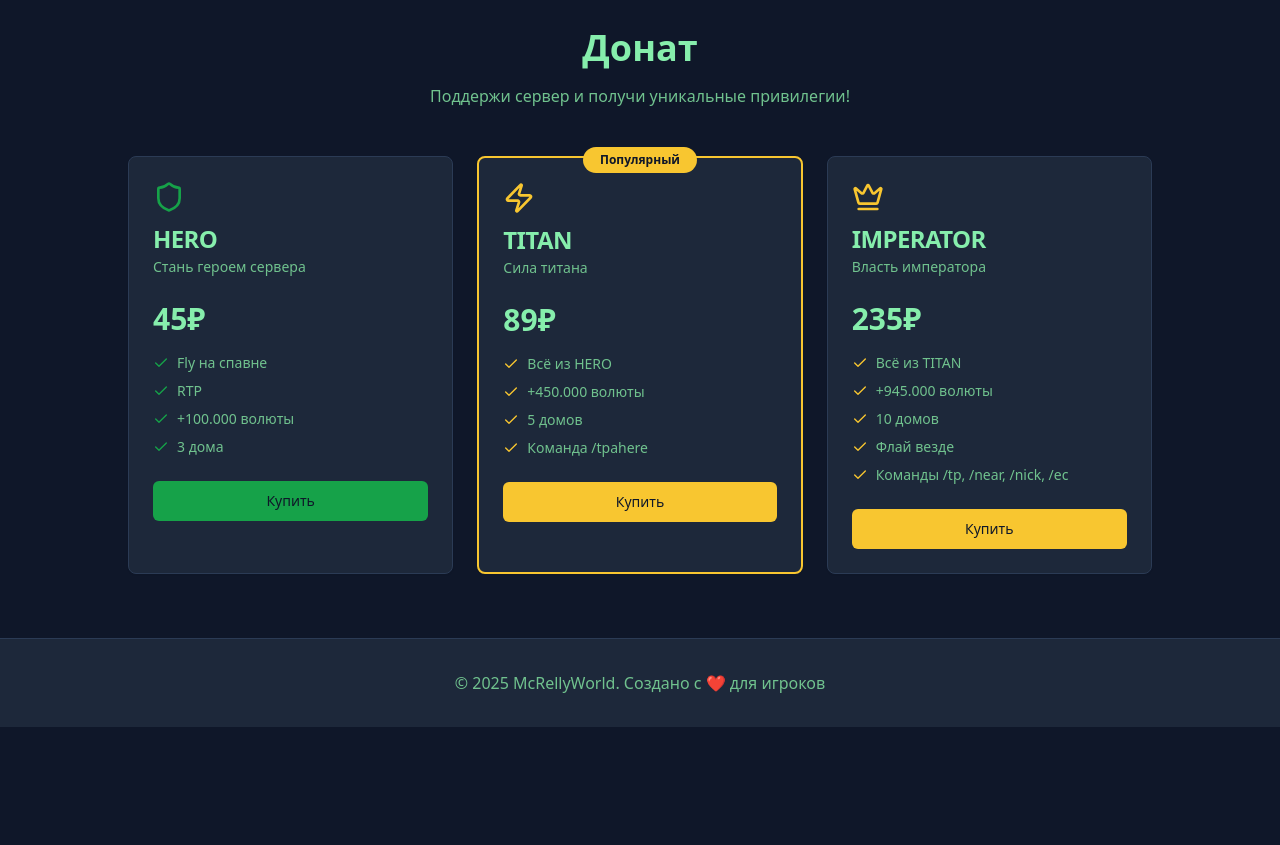
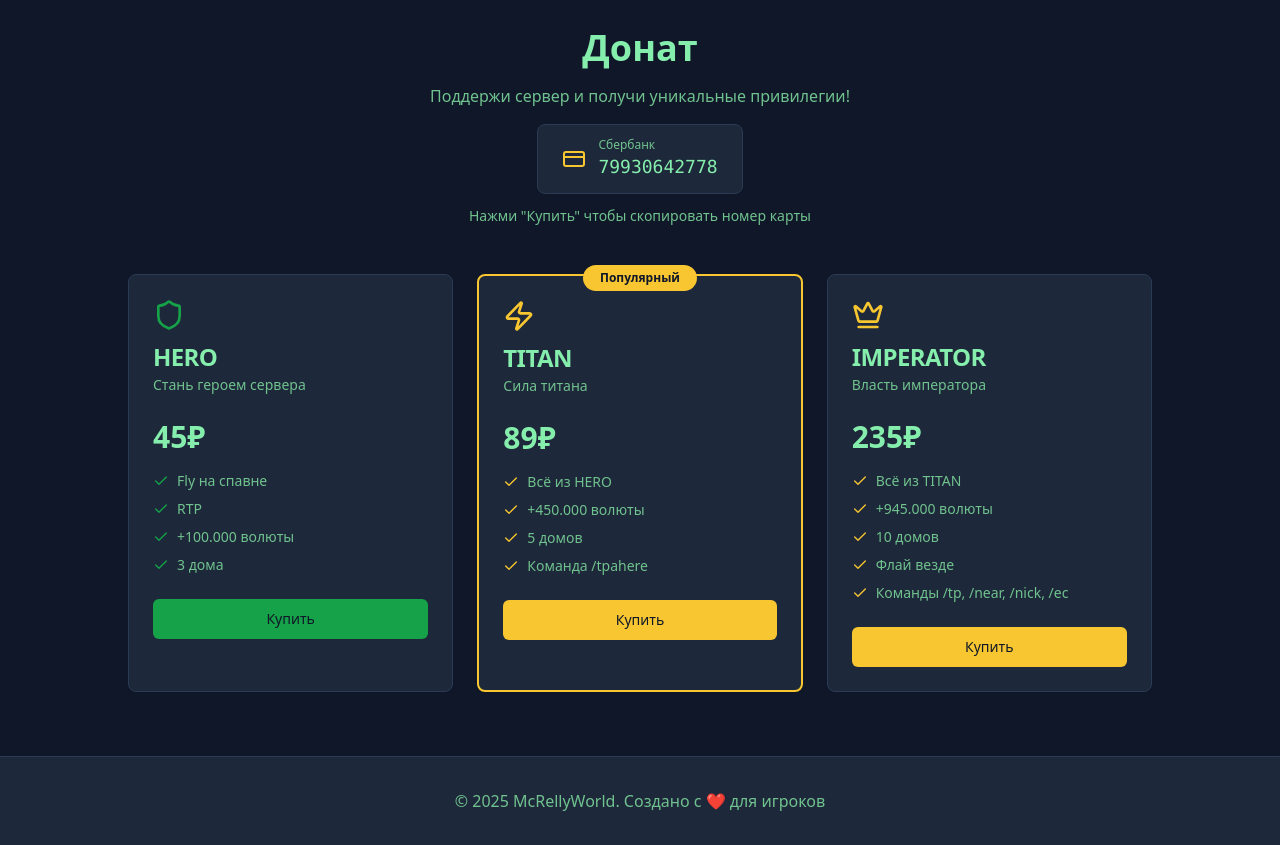
Before and after one commit to pr-poehali-dev/mc-relly-world-server-1, a React (Vite) app: page / in a window 1280 px wide. Shown: the part 1540-2385 px from the top of the page. Before the commit the page ends 2267 px from the top, so only its background shows below. Built offline with nearby package versions, Linux system fonts and the light colour scheme.

Commit message:
Добавить реквизиты для донатов

```diff
--- a/src/pages/Index.tsx
+++ b/src/pages/Index.tsx
@@ -8,7 +8,9 @@ import { useToast } from "@/hooks/use-toast";
 const Index = () => {
   const { toast } = useToast();
   const serverIP = "McRellyWorld.aternos.me";
+  const sberPhone = "79930642778";
   const [copiedIP, setCopiedIP] = useState(false);
+  const [copiedPhone, setCopiedPhone] = useState(false);
 
   const copyToClipboard = () => {
     navigator.clipboard.writeText(serverIP);
@@ -18,6 +20,16 @@ const Index = () => {
       description: "Адрес сервера скопирован в буфер обмена",
     });
     setTimeout(() => setCopiedIP(false), 2000);
+  };
+
+  const copyPhone = () => {
+    navigator.clipboard.writeText(sberPhone);
+    setCopiedPhone(true);
+    toast({
+      title: "Номер скопирован!",
+      description: "Номер карты Сбер скопирован в буфер обмена",
+    });
+    setTimeout(() => setCopiedPhone(false), 2000);
   };
 
   return (
@@ -150,9 +162,19 @@ const Index = () => {
           <h2 className="text-4xl font-bold text-center mb-4 text-foreground">
             Донат
           </h2>
-          <p className="text-center text-muted-foreground mb-12 max-w-2xl mx-auto">
+          <p className="text-center text-muted-foreground mb-4 max-w-2xl mx-auto">
             Поддержи сервер и получи уникальные привилегии!
           </p>
+          <div className="flex flex-col items-center gap-3 mb-12">
+            <div className="bg-card border border-border rounded-lg px-6 py-3 flex items-center gap-3">
+              <Icon name="CreditCard" className="text-secondary" size={24} />
+              <div className="flex flex-col">
+                <span className="text-xs text-muted-foreground">Сбербанк</span>
+                <code className="text-lg font-mono text-foreground">{sberPhone}</code>
+              </div>
+            </div>
+            <p className="text-sm text-muted-foreground">Нажми "Купить" чтобы скопировать номер карты</p>
+          </div>
 
           <div className="grid md:grid-cols-3 gap-6 max-w-5xl mx-auto">
             <Card className="border-border bg-card hover:border-primary transition-all hover:scale-105">
@@ -181,8 +203,8 @@ const Index = () => {
                     3 дома
                   </li>
                 </ul>
-                <Button className="w-full mt-6 bg-primary hover:bg-primary/90 text-primary-foreground">
-                  Купить
+                <Button onClick={copyPhone} className="w-full mt-6 bg-primary hover:bg-primary/90 text-primary-foreground">
+                  {copiedPhone ? "Скопировано!" : "Купить"}
                 </Button>
               </CardContent>
             </Card>
@@ -218,8 +240,8 @@ const Index = () => {
                     Команда /tpahere
                   </li>
                 </ul>
-                <Button className="w-full mt-6 bg-secondary hover:bg-secondary/90 text-secondary-foreground">
-                  Купить
+                <Button onClick={copyPhone} className="w-full mt-6 bg-secondary hover:bg-secondary/90 text-secondary-foreground">
+                  {copiedPhone ? "Скопировано!" : "Купить"}
                 </Button>
               </CardContent>
             </Card>
@@ -254,8 +276,8 @@ const Index = () => {
                     Команды /tp, /near, /nick, /ec
                   </li>
                 </ul>
-                <Button className="w-full mt-6 bg-accent hover:bg-accent/90 text-accent-foreground">
-                  Купить
+                <Button onClick={copyPhone} className="w-full mt-6 bg-accent hover:bg-accent/90 text-accent-foreground">
+                  {copiedPhone ? "Скопировано!" : "Купить"}
                 </Button>
               </CardContent>
             </Card>
```
